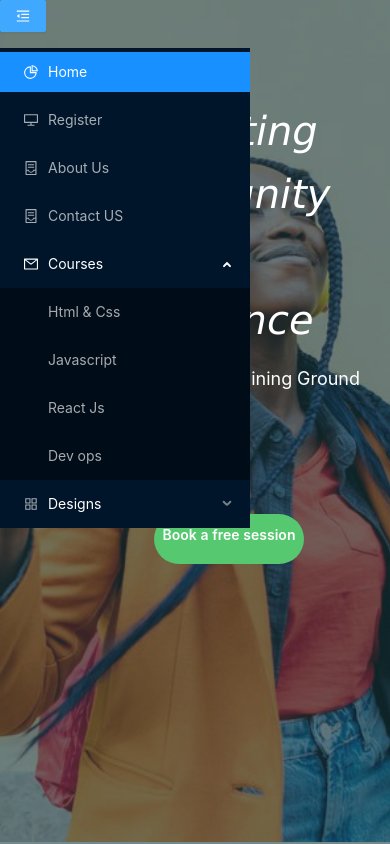
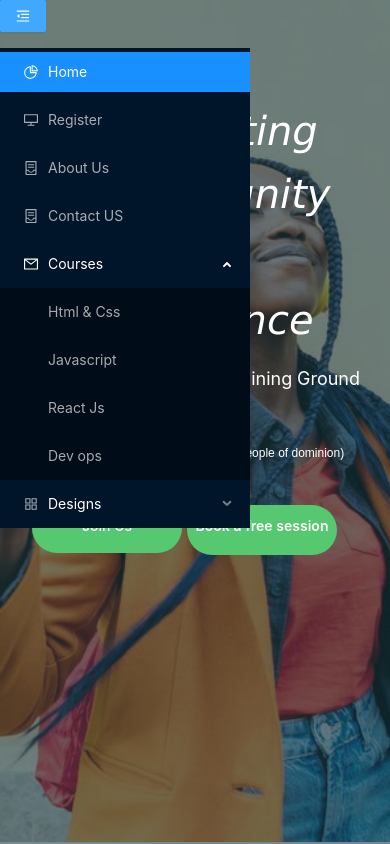
Before and after one commit to devlawr/techhubfrontend, a React (Create React App) app: page / in a window 390 px wide. Shown: the top 844 px of the page. Built offline with nearby package versions, Linux system fonts and the light colour scheme.

Commit message:
fix modal and display and session form

```diff
--- a/src/App.css
+++ b/src/App.css
@@ -128,7 +128,7 @@ z-index: 0;
   border-radius: 50px;
   color:white;
   top: 210px;
-  margin-left:20rem;
+  margin-left:25rem;
   cursor: pointer;
 }
 .joinus p {
@@ -469,7 +469,7 @@ background: #fafafa;
 
          .modal {
            position: absolute;
-           top: 50vh;
+           top: 150vh;
            z-index: 99999999999999999;
          }
 
@@ -543,8 +543,8 @@ margin-top: 150px;
 
 }
 .joinus {
-  margin-left:6rem;
-  top:-60px;
+  margin-left:2rem;
+  top: -33px;
 }
 .brilliance {
   font-style: italic;
@@ -676,9 +676,7 @@ padding:0.5rem
     align-items: center;
   }
 
-  .joinus {
-    top: -110px;
-  }
+
 
   .brilliance {
     font-style: italic;
--- a/src/Components/Home/Home.css
+++ b/src/Components/Home/Home.css
@@ -0,0 +1,8 @@
+.powered_by {
+    color:white;
+    position:absolute;
+    top:444px;
+    left:30px;
+    font-size: 12px;
+    font-family:Arial, Helvetica, sans-serif;
+}
--- a/src/Components/Home/index.js
+++ b/src/Components/Home/index.js
@@ -29,6 +29,9 @@ const Home = () => {
         word={data.word}
       />
       <main>
+        <session>
+          <p className="powered_by">powered by the RCCG Light Assembly(people of dominion)</p>
+        </session>
         <div className="first-section">
           <div className="launch">
             <p>
--- a/src/Components/modal/modal.js
+++ b/src/Components/modal/modal.js
@@ -9,8 +9,7 @@ const Modal = (props) => {
       <Paragraph>{props.conneciton}</Paragraph>
       <Paragraph>{props.zoom}</Paragraph>
       <Paragraph>{props.vscode}</Paragraph>
-      <Paragraph>
-      </Paragraph>
+      <Paragraph></Paragraph>
     </div>
   );
 };
--- a/src/Components/sessionForm/session.js
+++ b/src/Components/sessionForm/session.js
@@ -61,7 +61,7 @@ const SessionForm = () => {
   };
   return (
     <>
-      <div style={{ textAlign: "center", marginTop: "70px" }}>
+      <div className="section_title">
         <Title>Book a free session now!</Title>
         <div>
           {session?.registerStatus === "pending" ? (
--- a/src/index.css
+++ b/src/index.css
@@ -10,8 +10,8 @@ color:black;
  }
  .session {
      position: absolute;
-     top: 514px;
-     left: 154px;
+     top: 505px;
+     left: 187px;
      background: #56C870;
      height: 50px;
      width: 150px;
@@ -23,13 +23,35 @@ color:black;
      cursor: pointer;
  }
 
+ .section_title {
+    text-align:center;
+    margin-top:70px;
+
+ }
+
+ .ant-modal-wrap {
+     position: absolute !important;
+     top: 100px !important;
+     right: 0;
+     bottom: 0;
+     left: 0;
+     overflow: auto;
+     outline: 0;
+     z-index: 999999999999999999;
+ }
  .session_form {
-     width: 70%;
-     margin: auto;
-     margin-top: 15vh;
-     padding-bottom: 30px;
-     padding-right: 10%;
+    width: 70%;
+        /* margin: auto; */
+        margin-left: 75px;
+        margin-top: 19vh;
+        padding-bottom: 30px;
+        padding-right: 6%;
  }
  @media only screen and (min-width: 300px) and (max-width: 650px) {
-
+.section_title {
+        text-align: center;
+        margin-top: 70px;
+        width: 70%;
+        margin-left: 70px;
+    }
  }
```
Also changed, not shown: 1 other file (tests, documents, lock files or other folders).
